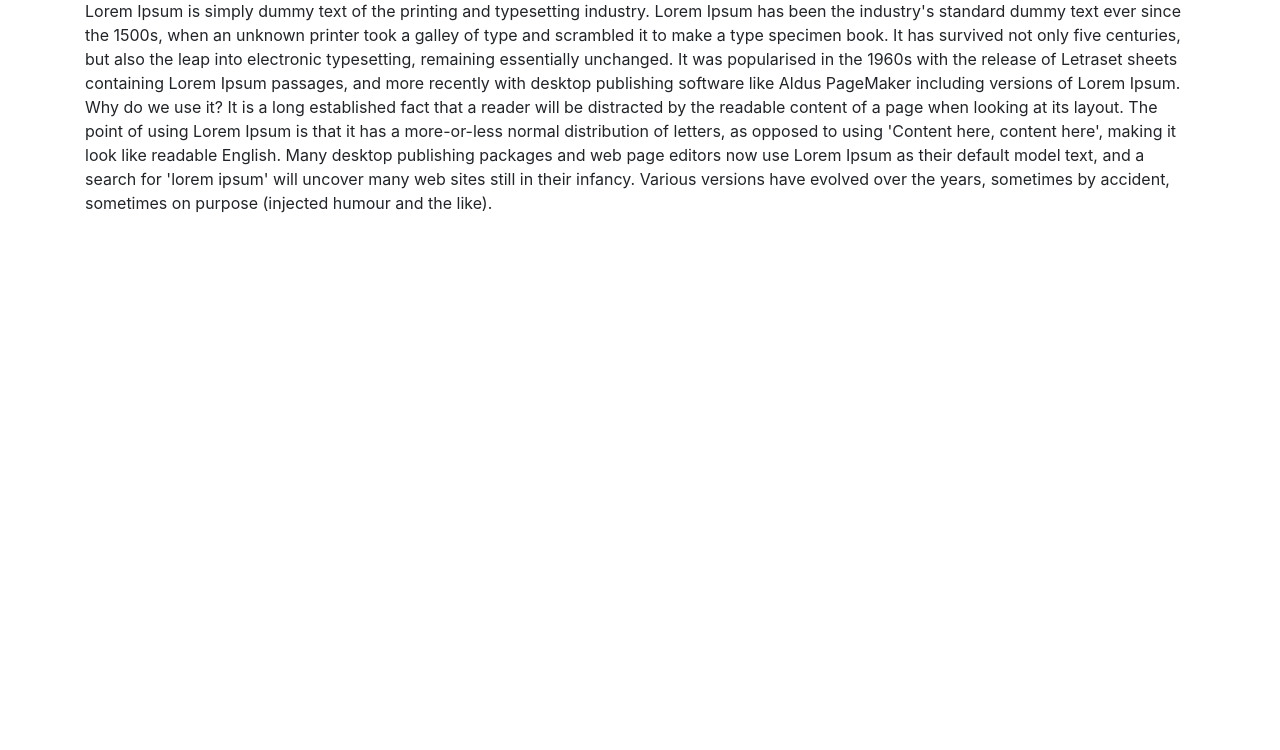
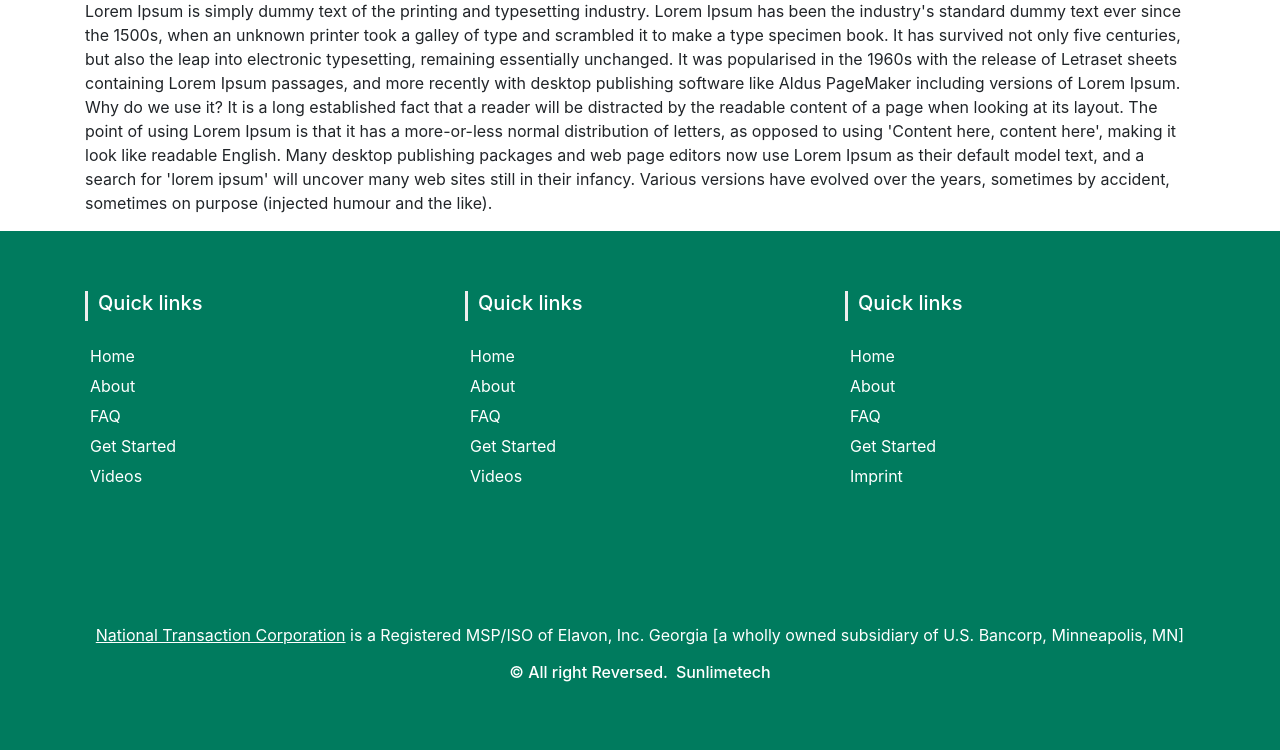
Before and after one commit to Muhammad-Akhlaq/Disaster-Assistant-System, a Django app: page /blogpost/fyp in a window 1280 px wide. Shown: the part 177-927 px from the top of the page. Before the commit the page ends 390 px from the top, so only its background shows below. Run offline with Django 3.2, Linux system fonts and the light colour scheme; data comes from the database, SQL or seed files in the repository; some libraries are stand-ins or nearby versions.

Commit message:
Footer CSS not working
Oye dekh CSS q nae chal rahi agar na chali phir bhi toh footer delete ker dae base k head mein bhi 2 3 lines hein aur baki css file mein aur base k end py

```diff
--- a/DAS/static/awareness.css
+++ b/DAS/static/awareness.css
@@ -1,43 +1,81 @@
-
-/* The sidebar menu */
-.sidenav {
-    height: 100%; /* Full-height: remove this if you want "auto" height */
-    width: 160px; /* Set the width of the sidebar */
-  /*  position: fixed; /* Fixed Sidebar (stay in place on scroll) */
-  /*  z-index: 1; /* Stay on top */
-  /*  top: 0; /* Stay at the top */
-    left: 0;
-    background-color: #111; /* Black */
-    overflow-x: hidden; /* Disable horizontal scroll */
-    padding-top: 20px;
-  }
-
-  /* The navigation menu links */
-  .sidenav a {
-    padding: 6px 8px 6px 16px;
-    text-decoration: none;
-    font-size: 25px;
-    color: #818181;
-    display: block;
-  }
-
-  /* When you mouse over the navigation links, change their color */
-  .sidenav a:hover {
-    color: #f1f1f1;
-  }
-
-  /* Style page content */
-  .main {
-    margin-left: 160px; /* Same as the width of the sidebar */
-    padding: 0px 10px;
-  }
-
-  /* On smaller screens, where height is less than 450px, change the style of the sidebar (less padding and a smaller font size) */
-  @media screen and (max-height: 450px) {
-    .sidenav {padding-top: 15px;}
-    .sidenav a {font-size: 18px;}
-  }
 
   .abc {
     color: chartreuse;
   }
+
+
+/* Footer */
+@import url('https://maxcdn.bootstrapcdn.com/font-awesome/4.7.0/css/font-awesome.min.css');
+section {
+    padding: 60px 0;
+}
+
+section .section-title {
+    text-align: center;
+    color: #007b5e;
+    margin-bottom: 50px;
+    text-transform: uppercase;
+}
+#footer {
+    background: #007b5e !important;
+}
+#footer h5{
+	padding-left: 10px;
+    border-left: 3px solid #eeeeee;
+    padding-bottom: 6px;
+    margin-bottom: 20px;
+    color:#ffffff;
+}
+#footer a {
+    color: #ffffff;
+    text-decoration: none !important;
+    background-color: transparent;
+    -webkit-text-decoration-skip: objects;
+}
+#footer ul.social li{
+	padding: 3px 0;
+}
+#footer ul.social li a i {
+    margin-right: 5px;
+	font-size:25px;
+	-webkit-transition: .5s all ease;
+	-moz-transition: .5s all ease;
+	transition: .5s all ease;
+}
+#footer ul.social li:hover a i {
+	font-size:30px;
+	margin-top:-10px;
+}
+#footer ul.social li a,
+#footer ul.quick-links li a{
+	color:#ffffff;
+}
+#footer ul.social li a:hover{
+	color:#eeeeee;
+}
+#footer ul.quick-links li{
+	padding: 3px 0;
+	-webkit-transition: .5s all ease;
+	-moz-transition: .5s all ease;
+	transition: .5s all ease;
+}
+#footer ul.quick-links li:hover{
+	padding: 3px 0;
+	margin-left:5px;
+	font-weight:700;
+}
+#footer ul.quick-links li a i{
+	margin-right: 5px;
+}
+#footer ul.quick-links li:hover a i {
+    font-weight: 700;
+}
+
+@media (max-width:767px){
+	#footer h5 {
+    padding-left: 0;
+    border-left: transparent;
+    padding-bottom: 0px;
+    margin-bottom: 10px;
+}
+}
--- a/DAS/templates/base.html
+++ b/DAS/templates/base.html
@@ -14,6 +14,12 @@
   <!-- Bootstrap CSS -->
   <link rel="stylesheet" href="https://cdn.jsdelivr.net/npm/bootstrap@4.5.3/dist/css/bootstrap.min.css"
     integrity="sha384-TX8t27EcRE3e/ihU7zmQxVncDAy5uIKz4rEkgIXeMed4M0jlfIDPvg6uqKI2xXr2" crossorigin="anonymous">
+
+    <!-- Footer -->
+  <link href="//maxcdn.bootstrapcdn.com/bootstrap/4.0.0/css/bootstrap.min.css" rel="stylesheet" id="bootstrap-css">
+<script src="//maxcdn.bootstrapcdn.com/bootstrap/4.0.0/js/bootstrap.min.js"></script>
+<script src="//cdnjs.cloudflare.com/ajax/libs/jquery/3.2.1/jquery.min.js"></script>
+<!------ Include the above in your HEAD tag ---------->
 
 <script src="{% static '/blog.js' %}"></script>
 
@@ -68,6 +74,87 @@
 
     {% block body %} {% endblock body %}
 
+
+
+
+
+
+
+
+
+
+
+
+
+
+<!-- Footer -->
+	<section id="footer">
+		<div class="container">
+			<div class="row text-center text-xs-center text-sm-left text-md-left">
+				<div class="col-xs-12 col-sm-4 col-md-4">
+					<h5>Quick links</h5>
+					<ul class="list-unstyled quick-links">
+						<li><a href="https://www.fiverr.com/share/qb8D02"><i class="fa fa-angle-double-right"></i>Home</a></li>
+						<li><a href="https://www.fiverr.com/share/qb8D02"><i class="fa fa-angle-double-right"></i>About</a></li>
+						<li><a href="https://www.fiverr.com/share/qb8D02"><i class="fa fa-angle-double-right"></i>FAQ</a></li>
+						<li><a href="https://www.fiverr.com/share/qb8D02"><i class="fa fa-angle-double-right"></i>Get Started</a></li>
+						<li><a href="https://www.fiverr.com/share/qb8D02"><i class="fa fa-angle-double-right"></i>Videos</a></li>
+					</ul>
+				</div>
+				<div class="col-xs-12 col-sm-4 col-md-4">
+					<h5>Quick links</h5>
+					<ul class="list-unstyled quick-links">
+						<li><a href="https://www.fiverr.com/share/qb8D02"><i class="fa fa-angle-double-right"></i>Home</a></li>
+						<li><a href="https://www.fiverr.com/share/qb8D02"><i class="fa fa-angle-double-right"></i>About</a></li>
+						<li><a href="https://www.fiverr.com/share/qb8D02"><i class="fa fa-angle-double-right"></i>FAQ</a></li>
+						<li><a href="https://www.fiverr.com/share/qb8D02"><i class="fa fa-angle-double-right"></i>Get Started</a></li>
+						<li><a href="https://www.fiverr.com/share/qb8D02"><i class="fa fa-angle-double-right"></i>Videos</a></li>
+					</ul>
+				</div>
+				<div class="col-xs-12 col-sm-4 col-md-4">
+					<h5>Quick links</h5>
+					<ul class="list-unstyled quick-links">
+						<li><a href="https://www.fiverr.com/share/qb8D02"><i class="fa fa-angle-double-right"></i>Home</a></li>
+						<li><a href="https://www.fiverr.com/share/qb8D02"><i class="fa fa-angle-double-right"></i>About</a></li>
+						<li><a href="https://www.fiverr.com/share/qb8D02"><i class="fa fa-angle-double-right"></i>FAQ</a></li>
+						<li><a href="https://www.fiverr.com/share/qb8D02"><i class="fa fa-angle-double-right"></i>Get Started</a></li>
+						<li><a href="https://wwwe.sunlimetech.com" title="Design and developed by"><i class="fa fa-angle-double-right"></i>Imprint</a></li>
+					</ul>
+				</div>
+			</div>
+			<div class="row">
+				<div class="col-xs-12 col-sm-12 col-md-12 mt-2 mt-sm-5">
+					<ul class="list-unstyled list-inline social text-center">
+						<li class="list-inline-item"><a href="https://www.fiverr.com/share/qb8D02"><i class="fa fa-facebook"></i></a></li>
+						<li class="list-inline-item"><a href="https://www.fiverr.com/share/qb8D02"><i class="fa fa-twitter"></i></a></li>
+						<li class="list-inline-item"><a href="https://www.fiverr.com/share/qb8D02"><i class="fa fa-instagram"></i></a></li>
+						<li class="list-inline-item"><a href="https://www.fiverr.com/share/qb8D02"><i class="fa fa-google-plus"></i></a></li>
+						<li class="list-inline-item"><a href="https://www.fiverr.com/share/qb8D02" target="_blank"><i class="fa fa-envelope"></i></a></li>
+					</ul>
+				</div>
+				<hr>
+			</div>
+			<div class="row">
+				<div class="col-xs-12 col-sm-12 col-md-12 mt-2 mt-sm-2 text-center text-white">
+					<p><u><a href="https://www.nationaltransaction.com/">National Transaction Corporation</a></u> is a Registered MSP/ISO of Elavon, Inc. Georgia [a wholly owned subsidiary of U.S. Bancorp, Minneapolis, MN]</p>
+					<p class="h6">© All right Reversed.<a class="text-green ml-2" href="https://www.sunlimetech.com" target="_blank">Sunlimetech</a></p>
+				</div>
+				<hr>
+			</div>
+		</div>
+	</section>
+	<!-- ./Footer -->
+
+
+
+
+
+
+
+
+
+
+
   <!-- Footer
 <footer>
   <div class="footer-copyright fixed-bottom text-center py-2 text-light bg-dark">© 2020 Copyright: TheGeek.com</div>
```
